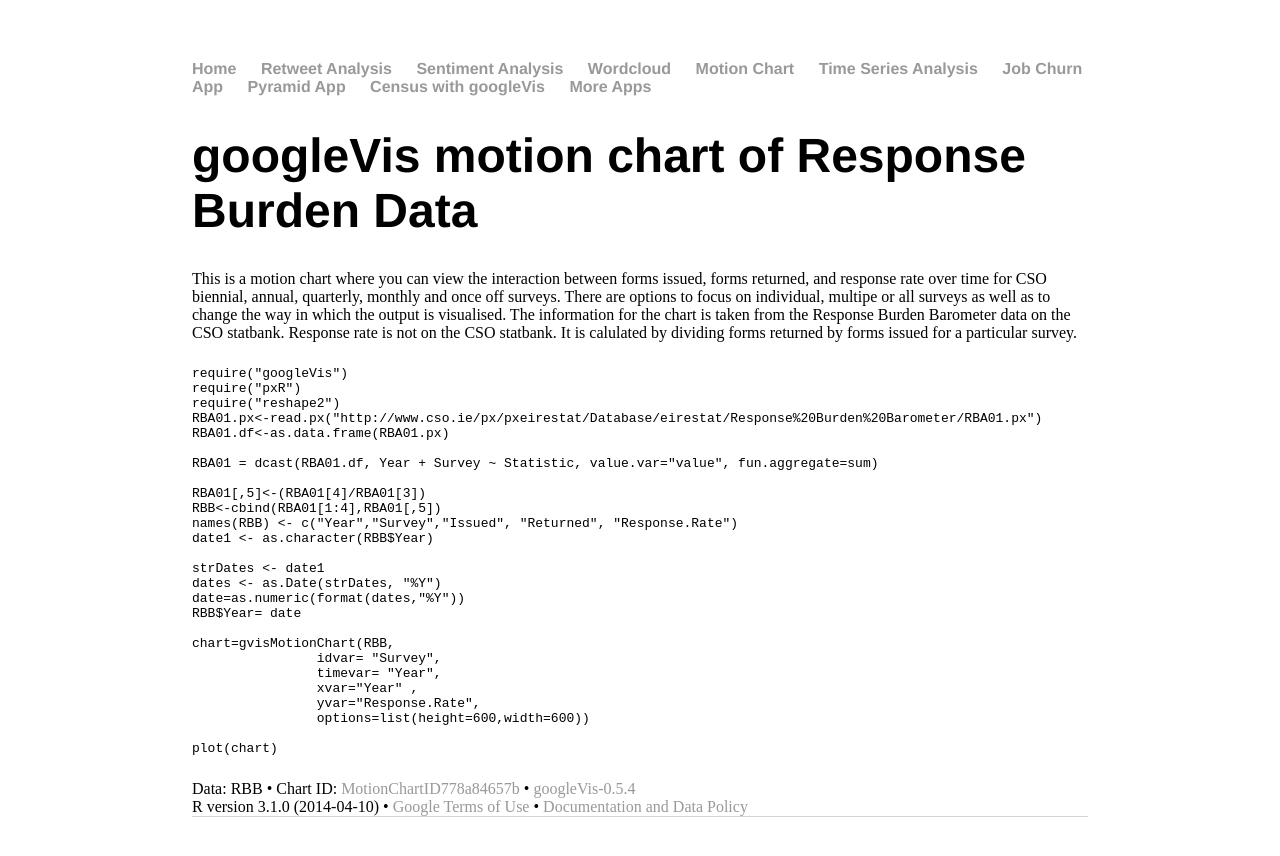
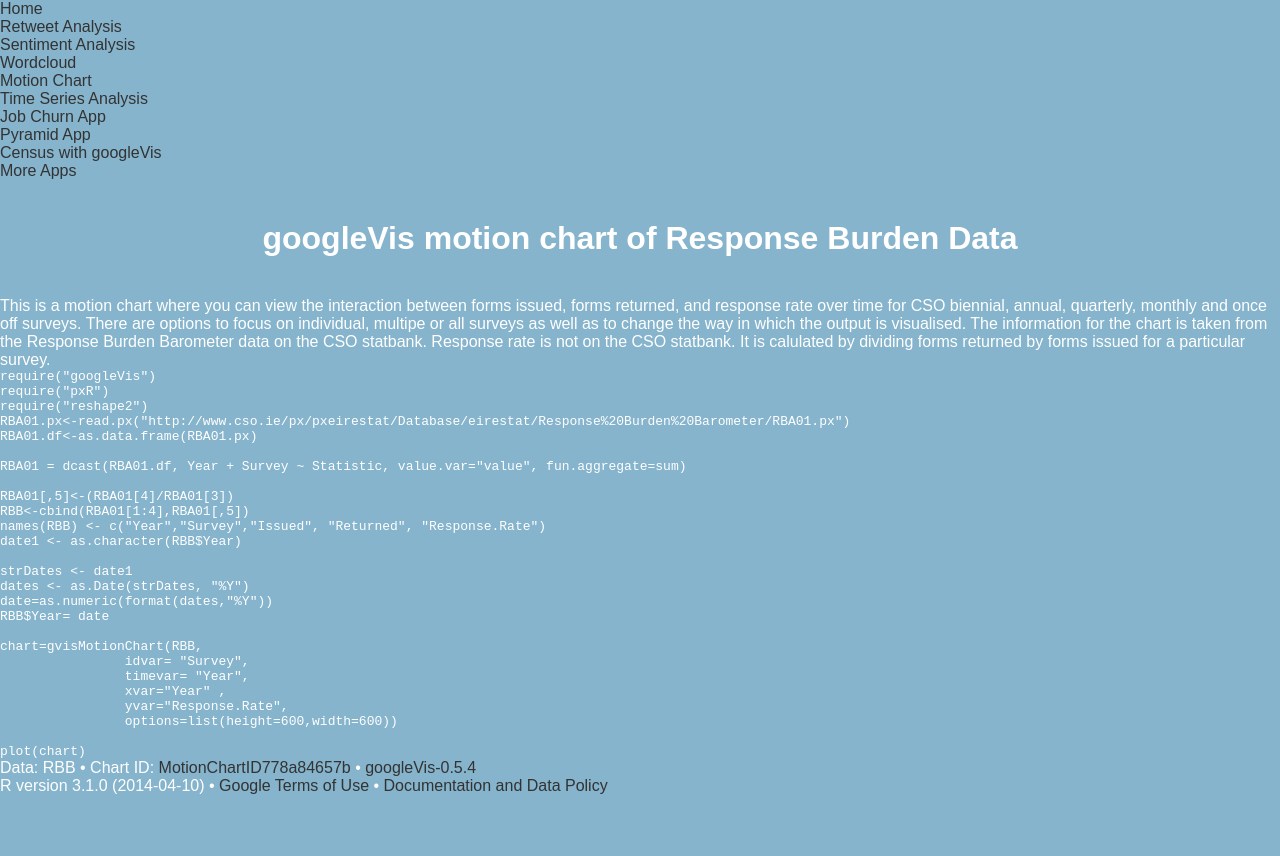
Before and after one commit to CorkDataAnalytics/CorkDataAnalytics.github.io, a Jekyll site: the page built from Motion/index.html, in a window 1280 px wide. Shown: the top 856 px of the page. Built offline with Jekyll 4.4.1, drawn with Linux system fonts in a browser that asks for light colours; comment, search, counter and statistics services are not loaded.

Commit message:
Update main.css

```diff
--- a/css/main.css
+++ b/css/main.css
@@ -1,139 +1,138 @@
-.p7TP3-10 {
-border: none;
-box-shadow: none;
-border-radius: 5px;
+* {
+  margin: 0;
+  padding: 0;
 }
-The above rule Turns off borders and shadows on the root widget... and adds rounded corners.
 
+a {
+  color: #333;
+  text-decoration: none;
+}
 
-
-.p7TP3-10 .p7TP3cwrapper_10 {border: none;}
-Turns off borders on the content wrapper
-
-
-
-.p7TP3_content_10 {
-background-repeat: no-repeat;
-background-position: 50%;
-background-size: cover;
-}
-The above rule sets background attributes for the content panels. Background-size ensures that the images fill the panel completely and background-position centers the images horizontally and vertically.
-
-
-
-#p7TP3c1_1 { background-image: url(art/art-01.jpg); }
-#p7TP3c1_2 { background-image: url(art/art-02.jpg); }
-#p7TP3c1_3 { background-image: url(art/art-03.jpg); }
-The above rules set the background image for the first 3 content panels, using the IDs genrerated by the TPM3 interface.
-
-
-
-.p7TP3-10 .p7TP3-10-arrows a {opacity: .75;}
-The above rule makes the previous and next arrows a little darker than normal in their default state.
-
-
-
-.p7TP3_vp,
-.p7TP3cwrapper_10,
-.p7TP3_content_10 {
-border-radius: 5px;
-}
-The above rule rounds the corners of the content area.
-
-
-
-.blurb {
-max-width: 40%;
-margin: 5% 0px 5% 100px;
-padding: 36px;
-background-color: #222;
-background: rgba(0,0,0,.6);
-border-radius: 6px;
-color: #DDD;
-}
-The overlay is simulated using max-width and margins. Transparency is set using RGBA colors with a transparency of .6... while background color is set as a fallback for old browsers.
-
-
-
-#p7TP3c1_1 .blurb {background-color: rgba(0,0,0,.6);}
-#p7TP3c1_2 .blurb { background-color: rgba(126,39,39,0.75); }
-#p7TP3c1_3 .blurb { background-color: rgba(42,75,90,0.75); }
-We set individual colors for the fly-in Blurb Box for each content panel.
-
-
-
-.p7TP3content .blurb {
-position: relative;
-left: -400px;
-opacity: 0;
--webkit-transform: scale(5) rotate(-45deg);
-transform: scale(5) rotate(-45deg);
-visibility: hidden;
-}
-We stage the Blurb Box animation...scaling 5 times normal size,rotating it 45 degrees, and making it transparent. We also position it off-screen left.
-
-
-
-.p7TP3content.current-panel .blurb {
-left: 0px;
-visibility: visible;
-opacity: 1;
--webkit-transform: scale(1) rotate(0deg);
-transform: scale(1) rotate(0deg);
--webkit-transition: all 0.5s ease .75s;
-transition: all 0.5s ease .75s;
-}
-We finish the Blurb animation by setting transform transitions for the current panel only. The current-panel class is assigned by the TPM3 script to the panel thart is currently in view.
-
-
-@media only screen and (min-width: 0px) and (max-width: 700px) {
-.blurb {
-max-width: none;
-margin: 3%;
-padding: 20px;
-}
+html {
+  width: 100%;
+  height: 100%;
 }
 
 body {
-    margin: 60px auto;
-    width: 70%;
-}
-nav ul, footer ul {
-    font-family:'Helvetica', 'Arial', 'Sans-Serif';
-    padding: 0px;
-    list-style: none;
-    font-weight: bold;
-}
-nav ul li, footer ul li {
-    display: inline;
-    margin-right: 20px;
-}
-a {
-    text-decoration: none;
-    color: #999;
-}
-a:hover {
-    text-decoration: underline;
-}
-h1 {
-    font-size: 3em;
-    font-family:'Helvetica', 'Arial', 'Sans-Serif';
-}
-p {
-    font-size: 1.5em;
-    line-height: 1.4em;
-    color: #333;
-}
-footer {
-    border-top: 1px solid #d5d5d5;
-    font-size: .8em;
+background-color: #85B4CC;
+  width: 100%;
+  height: 100%;
+  font-family: Arial, Helvetica, sans-serif;
+  color: #fff;
 }
 
-ul.posts {
-    margin: 20px auto 40px;
-    font-size: 1.5em;
+h1 {
+  width: 100%;
+  text-align: center;
+  padding: 40px 0;
 }
 
-ul.posts li {
-    list-style: none;
+.open {
+  position: fixed;
+  top: 50%px;
+  right: 50%;
+  width: 50%;
+  height: 50%;
+  display: block;
+  cursor: pointer;
+  transition: opacity 0.2s linear;
 }
+
+.open:hover { opacity: 0.8; }
+
+.open span {
+  display: block;
+  float: left;
+  clear: both;
+  height: 10px;
+  width: 50px;
+  border-radius: 40px;
+  background-color: #fff;
+  position: absolute;
+  right: 5px;
+  top: 5px;
+  overflow: hidden;
+  transition: all 0.4s ease;
+}
+
+.open span:nth-child(1) {
+  margin-top: 10px;
+  z-index: 9;
+}
+
+.open span:nth-child(2) { margin-top: 25px; }
+
+.open span:nth-child(3) { margin-top: 40px; }
+
+.sub-menu {
+  transition: all 0.8s cubic-bezier(0.68, -0.55, 0.265, 1.55);
+  height: 0;
+  width: 0;
+  right: 0;
+  top: 0;
+  position: absolute;
+  background-color: rgba(38, 84, 133, 0.54);
+  border-radius: 50%;
+  z-index: 18;
+  overflow: hidden;
+}
+
+.sub-menu li {
+  display: block;
+  float: right;
+  clear: both;
+  height: auto;
+  margin-right: -160px;
+  transition: all 0.5s cubic-bezier(0.68, -0.55, 0.265, 1.55);
+}
+
+.sub-menu li:first-child { margin-top: 180px; }
+
+.sub-menu li:nth-child(1) { -webkit-transition-delay: 0.05s; }
+
+.sub-menu li:nth-child(2) { -webkit-transition-delay: 0.10s; }
+
+.sub-menu li:nth-child(3) { -webkit-transition-delay: 0.15s; }
+
+.sub-menu li:nth-child(4) { -webkit-transition-delay: 0.20s; }
+
+.sub-menu li:nth-child(5) { -webkit-transition-delay: 0.25s; }
+
+.sub-menu li a {
+  color: #fff;
+  font-family: 'Lato', Arial, Helvetica, sans-serif;
+  font-size: 16px;
+  width: 100%;
+  display: block;
+  float: left;
+  line-height: 40px;
+}
+
+.oppenned .sub-menu {
+  opacity: 1;
+  height: 400px;
+  width: 400px;
+}
+
+.oppenned span:nth-child(2) { overflow: visible; }
+
+.oppenned span:nth-child(1),
+.oppenned span:nth-child(3) {
+  z-index: 100;
+  transform: rotate(45deg);
+}
+
+.oppenned span:nth-child(1) { transform: rotate(45deg) translateY(12px) translateX(12px); }
+
+.oppenned span:nth-child(2) {
+  height: 400px;
+  width: 400px;
+  right: -160px;
+  top: -160px;
+  border-radius: 50%;
+  background-color: rgba(38, 84, 133, 0.54);
+}
+
+.oppenned span:nth-child(3) { transform: rotate(-45deg) translateY(-10px) translateX(10px); }
+
+.oppenned li { margin-right: 168px; }
```
